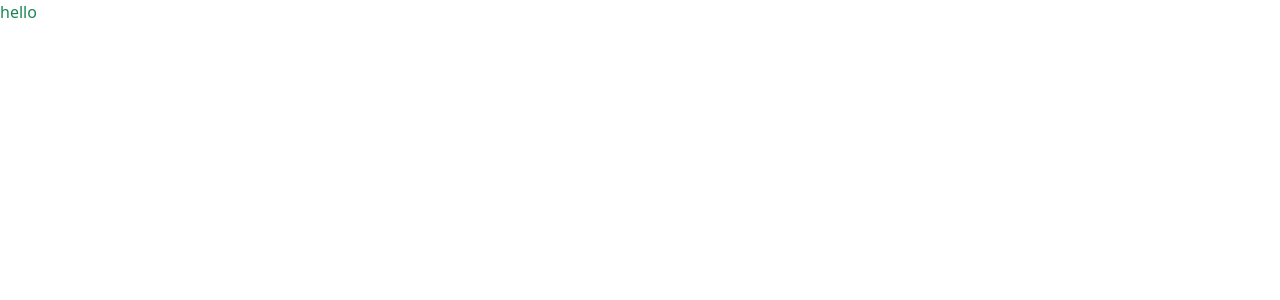
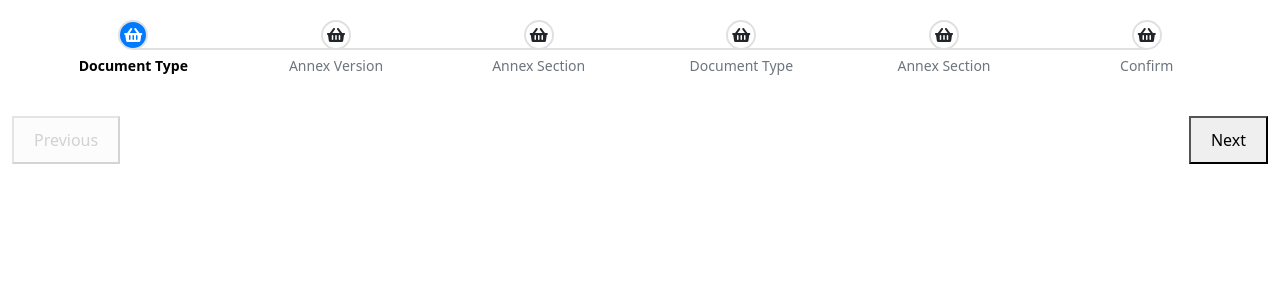
Before and after one commit to tiwaririjul/ICAO, a React (Create React App) app: page / in a window 1280 px wide. Shown: the top 300 px of the page. Built offline with nearby package versions, Linux system fonts and the light colour scheme.

Commit message:
progress bar

```diff
--- a/package.json
+++ b/package.json
@@ -7,6 +7,7 @@
     "@testing-library/react": "^13.4.0",
     "@testing-library/user-event": "^13.5.0",
     "react": "^18.3.1",
+    "react-bootstrap": "^2.10.5",
     "react-dom": "^18.3.1",
     "react-scripts": "5.0.1",
     "web-vitals": "^2.1.4"
--- a/public/index.html
+++ b/public/index.html
@@ -17,6 +17,10 @@
       rel="stylesheet"
       integrity="sha384-QWTKZyjpPEjISv5WaRU9OFeRpok6YctnYmDr5pNlyT2bRjXh0JMhjY6hW+ALEwIH"
       crossorigin="anonymous"
+    />
+    <link
+      rel="stylesheet"
+      href="https://cdnjs.cloudflare.com/ajax/libs/font-awesome/5.15.3/css/all.min.css"
     />
     <script
       src="https://cdn.jsdelivr.net/npm/bootstrap@5.3.3/dist/js/bootstrap.bundle.min.js"
--- a/src/App.css
+++ b/src/App.css
@@ -1,38 +1,77 @@
-.App {
-  text-align: center;
+.stepper {
+  display: flex;
+  justify-content: space-between;
+  align-items: center;
+  width: 100%;
+  padding: 20px;
 }
-
-.App-logo {
-  height: 40vmin;
-  pointer-events: none;
-}
-
-@media (prefers-reduced-motion: no-preference) {
-  .App-logo {
-    animation: App-logo-spin infinite 20s linear;
-  }
-}
-
-.App-header {
-  background-color: #282c34;
-  min-height: 100vh;
+.step {
   display: flex;
   flex-direction: column;
   align-items: center;
-  justify-content: center;
-  font-size: calc(10px + 2vmin);
+  text-align: center;
+  flex: 1;
+  position: relative;
+}
+.step:not(:last-child)::after {
+  content: "";
+  position: absolute;
+  top: 50%;
+  right: -50%;
+  width: 100%;
+  height: 2px;
+  background-color: #e0e0e0;
+  z-index: -1;
+}
+.step.active .step-icon {
+  background-color: #007bff;
   color: white;
 }
-
-.App-link {
-  color: #61dafb;
+.step-icon {
+  width: 30px;
+  height: 30px;
+  border-radius: 50%;
+  background-color: white;
+  border: 2px solid #e0e0e0;
+  display: flex;
+  justify-content: center;
+  align-items: center;
+  margin-bottom: 5px;
+}
+.step-text {
+  font-size: 14px;
+  color: #6c757d;
+}
+.step.active .step-text {
+  color: black;
+  font-weight: bold;
+}
+.step.completed .step-icon {
+  border-color: #28a745;
+}
+.step.completed .step-text {
+  color: black;
+}
+.step.completed .fa-check-circle {
+  color: #28a745;
 }
 
-@keyframes App-logo-spin {
-  from {
-    transform: rotate(0deg);
-  }
-  to {
-    transform: rotate(360deg);
-  }
+.container {
+  max-width: 100%;
 }
+
+/* Navigation buttons */
+.navigation-buttons {
+  display: flex;
+  justify-content: space-between;
+  margin-top: 20px;
+}
+button {
+  padding: 10px 20px;
+  font-size: 16px;
+  cursor: pointer;
+}
+button:disabled {
+  cursor: not-allowed;
+  opacity: 0.6;
+}
--- a/src/App.js
+++ b/src/App.js
@@ -1,9 +1,10 @@
 import "./App.css";
+import Progress from "./components/Progress";
 
 function App() {
   return (
     <>
-      <div className="text-success">hello</div>
+      <Progress />
     </>
   );
 }
--- /dev/null
+++ b/src/components/Progress.jsx
@@ -0,0 +1,95 @@
+import React, { useState } from "react";
+// import { ProgressBar } from "react-bootstrap";
+import "../App.css";
+
+const Progress = () => {
+  const [currentStep, setCurrentStep] = useState(1);
+
+  const ancProgresBarContents = [
+    {
+      index: 1,
+      content: "Document Type",
+    },
+    {
+      index: 2,
+      content: "Annex Version",
+    },
+    {
+      index: 3,
+      content: "Annex Section",
+    },
+    {
+      index: 4,
+      content: "Document Type",
+    },
+    {
+      index: 5,
+      content: "Annex Section",
+    },
+    {
+      index: 6,
+      content: "Confirm",
+    },
+  ];
+
+  // Handler for next step
+  const handleNext = () => {
+    if (currentStep < ancProgresBarContents.length) {
+      setCurrentStep(currentStep + 1);
+    }
+  };
+
+  // Handler for previous step
+  const handlePrev = () => {
+    if (currentStep > 1) {
+      setCurrentStep(currentStep - 1);
+    }
+  };
+
+  return (
+    <div class="container">
+      <div class="stepper">
+        {/* <div class="step active completed">
+          <div class="step-icon">
+            <i class="fas fa-shopping-cart"></i>
+          </div>
+          <div class="step-text">
+            Document Type <i class="fas fa-check-circle"></i>
+          </div>
+        </div> */}
+
+        {ancProgresBarContents.map((ancProgresBarContent) => (
+          <div
+            className={`step  ${
+              currentStep === ancProgresBarContent.index ? "active" : ""
+            } ${currentStep > ancProgresBarContent.index ? "completed" : ""}`}
+            key={ancProgresBarContent.index}
+          >
+            <div class="step-icon">
+              <i class="fas fa-shopping-basket"></i>
+            </div>
+            <div class="step-text">
+              {ancProgresBarContent.content}
+              {currentStep > ancProgresBarContent.index && (
+                <i class="fas fa-check-circle"></i>
+              )}
+            </div>
+          </div>
+        ))}
+      </div>
+      <div className="navigation-buttons">
+        <button onClick={handlePrev} disabled={currentStep === 1}>
+          Previous
+        </button>
+        <button
+          onClick={handleNext}
+          disabled={currentStep === ancProgresBarContents.length}
+        >
+          Next
+        </button>
+      </div>
+    </div>
+  );
+};
+
+export default Progress;
```
Also changed, not shown: 1 other file (tests, documents, lock files or other folders).
